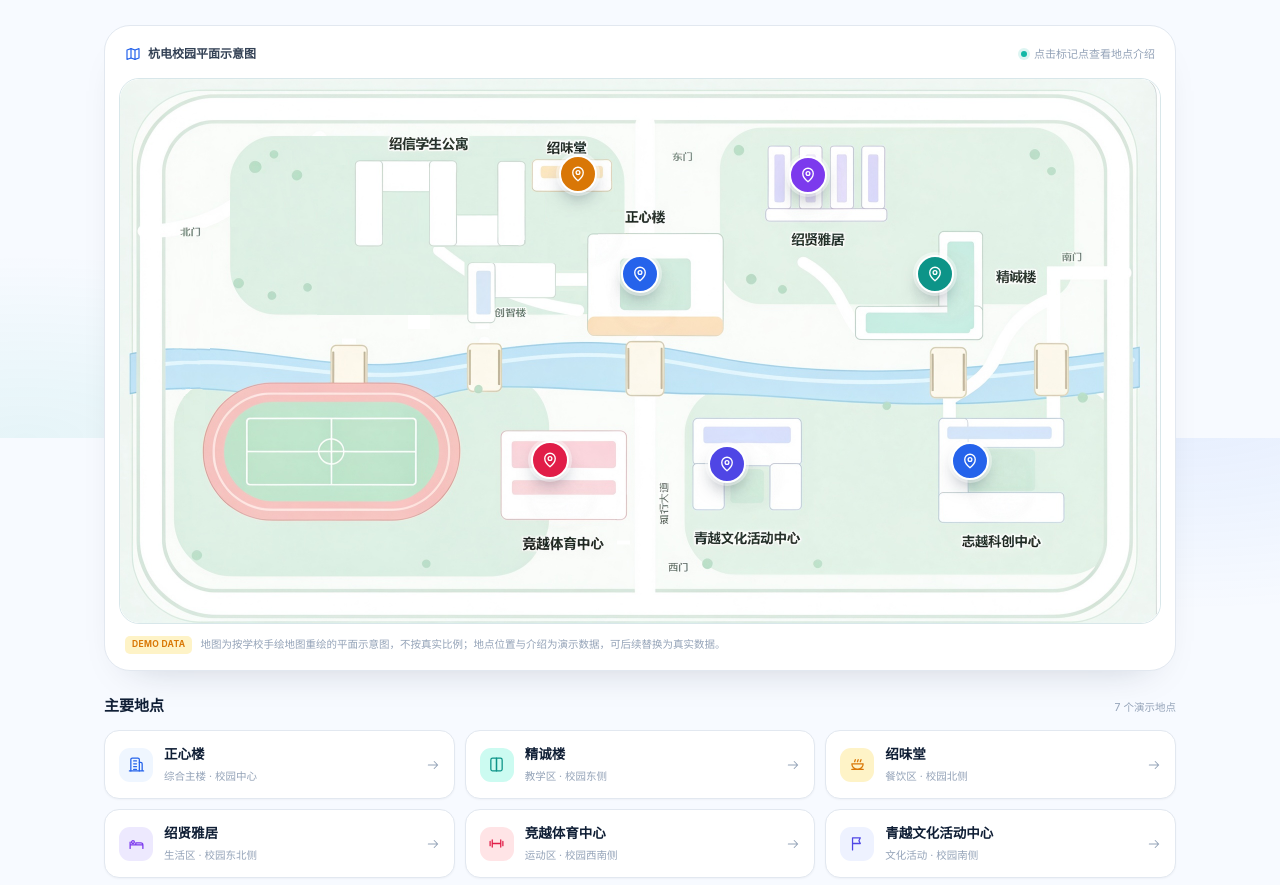
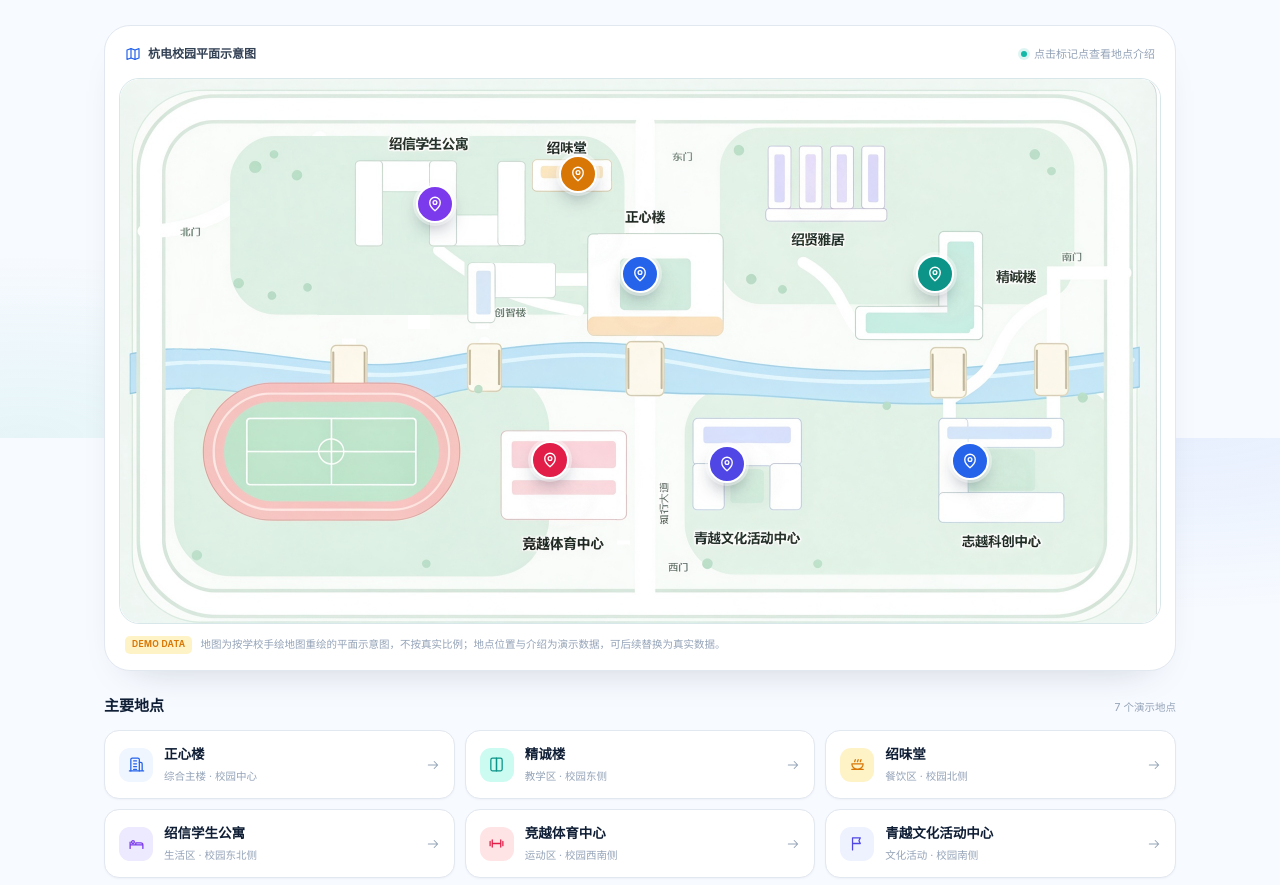
Before and after one commit to ysy-0729/ysy0729, a plain HTML site: page index.html in a window 1280 px wide. Shown: the part 1162-2047 px from the top of the page. Drawn offline with Linux system fonts and the light colour scheme.

Commit message:
Update index.html

```diff
--- a/index.html
+++ b/index.html
@@ -1795,7 +1795,7 @@ svg { display: block; max-width: 100%; }
 
         <p class="hero-intro">
           杭电综合服务网页，是面向<strong>杭州电子科技大学在校生</strong>的一站式校园信息入口。
-          找教学楼、查地图、发现周边美食、了解校园活动——每天要用的小事，都从这里开始。
+          找教学楼、查地图、发现周边美食、了解校园活动——每天要做的小事，都从这里开始。
         </p>
 
         <div class="hero-actions">
@@ -2093,10 +2093,10 @@ svg { display: block; max-width: 100%; }
         </div>
 
         <div class="map-viewport" id="mapViewport">
-          <div class="map-canvas" id="mapCanvas" aria-label="杭电绍兴校区平面示意图，包含正心楼、精诚楼、绍味堂、绍贤雅居、竞雄体育中心、青越文化活动中心和志越科创中心七个地点">
+          <div class="map-canvas" id="mapCanvas" aria-label="杭电绍兴校区平面示意图，包含正心楼、精诚楼、绍味堂、绍信学生公寓、竞越体育中心、青越文化活动中心和志越科创中心七个地点">
             <!-- 底图：校园平面示意图，图片文件和 index.html 放在同一文件夹 -->
             <img class="map-image" src="assets/campus-map.png"
-                 alt="杭电绍兴校区平面示意图，标有绍信学生公寓、绍味堂、正心楼、绍贤雅居、精诚楼、创智楼、竞越体育中心、青越文化活动中心、芯越科创中心和四座校门">
+                 alt="杭电绍兴校区平面示意图，标有绍信学生公寓、绍味堂、正心楼、绍贤雅居、精诚楼、创智楼、竞越体育中心、青越文化活动中心、志越科创中心和四座校门">
 
             <!-- 点击标记点后出现的地点介绍卡，位置由 JS 计算 -->
             <div class="map-popup" id="mapPopup" role="dialog" aria-modal="false"
@@ -2289,13 +2289,13 @@ svg { display: block; max-width: 100%; }
       icon: "bowl"
     },
     {
-      id: "shaoxian",
-      name: "绍贤雅居",
+      id: "shaoxin",
+      name: "绍信学生公寓",
       category: "生活区",
       area: "校园东北侧",
       desc: "校园东北侧的学生公寓群，靠近东门，日常起居都集中在这一片。",
-      x: 66.2,
-      y: 17.6,
+      x: 30.3,
+      y: 23,
       tone: "violet",
       icon: "bed"
     },
@@ -2889,8 +2889,8 @@ svg { display: block; max-width: 100%; }
     { pattern: "吃饭", reply: "点击'校园地图'，找到【绍味堂】，那是校园食堂。" },
     { pattern: "教学楼", reply: "点击'校园地图'，正心楼、精诚楼都是教学上课的地方。" },
     { pattern: "上课", reply: "点击'校园地图'，正心楼、精诚楼都是教学上课的地方。" },
-    { pattern: "宿舍", reply: "点击'校园地图'，绍贤雅居、绍信学生公寓是学生宿舍区域。" },
-    { pattern: "睡觉", reply: "点击'校园地图'，绍贤雅居、绍信学生公寓是学生宿舍区域。" },
+    { pattern: "宿舍", reply: "点击'校园地图'，绍信学生公寓是学生宿舍区域。" },
+    { pattern: "睡觉", reply: "点击'校园地图'，绍信学生公寓是学生宿舍区域。" },
     { pattern: "运动", reply: "点击'校园地图'，竞雄体育运动中心可以运动锻炼。" },
     { pattern: "体育馆", reply: "点击'校园地图'，竞雄体育运动中心可以运动锻炼。" },
     { pattern: "科创", reply: "点击'校园地图'，志越科创中心是科创活动的地点。" },
```
